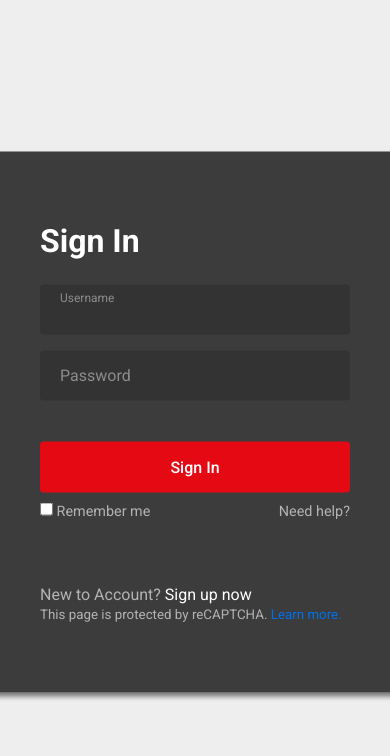
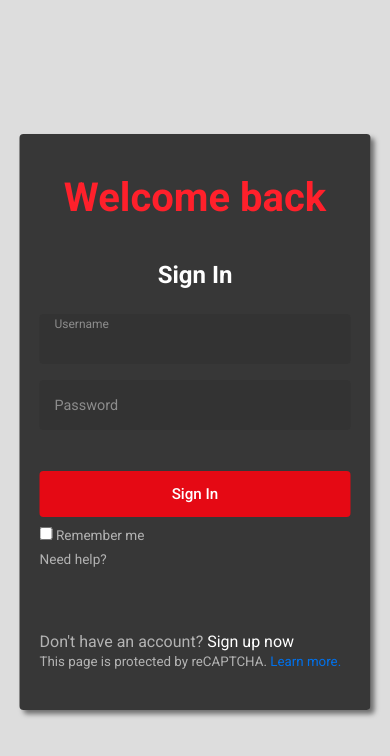
Before and after one commit to frdynsh/projek-umkm, a PHP site: page /db/login.php in a window 390 px wide. Shown: the top 756 px of the page. Run offline with PHP 8.4, Linux system fonts and the light colour scheme.

Commit message:
memperbaiki tampilan login dan register

```diff
--- a/css/responsive.css
+++ b/css/responsive.css
@@ -2,6 +2,9 @@
 	#logo h1 {
 		width: 250px;
 		font-size: 1.3rem;
+	}
+	.hero-home {
+		padding-top: 50px;
 	}
 	.hero-home .content h1 {
 		font-size: 1.8rem;
--- a/db/login.php
+++ b/db/login.php
@@ -56,40 +56,28 @@ if ($_SERVER["REQUEST_METHOD"] == "POST") {
   <link rel="stylesheet" href="https://cdnjs.cloudflare.com/ajax/libs/font-awesome/5.15.3/css/all.min.css">
   <style>
     @import url("https://fonts.googleapis.com/css2?family=Roboto:wght@400;500;600;700&display=swap");
-    * { margin: 0; padding: 0; box-sizing: border-box; font-family: "Roboto", sans-serif; }
+    * {margin: 0; padding: 0; box-sizing: border-box; font-family: "Roboto", sans-serif; }
     body {
       background-color: #ddd;
-    }
-    body::before {
-      content: "";
-      position: absolute;
-      left: 0;
-      top: 0;
-      opacity: 0.5;
-      width: 100%;
-      height: 100%;
-      background-color: #fff;
-      /* background: url("../img/bg/bg-1.svg") center/cover no-repeat; */
-    }
-    nav {
-      position: fixed;
-      padding: 25px 60px;
-      z-index: 1;
-    }
-    nav a img {
-      width: 167px;
     }
     .form-wrapper {
       position: absolute;
       left: 50%;
       top: 50%;
       border-radius: 4px;
-      padding: 70px;
+      padding: 60px;
       width: 450px;
       transform: translate(-50%, -50%);
       background: rgba(0, 0, 0, 0.75);
       z-index: 2;
       box-shadow: 4px 4px 5px rgba(0, 0, 0, 0.5);
+    }
+    .form-wrapper h1 {
+      padding: 0 ;
+      color:rgb(255, 32, 43);
+      font-size: 2.5rem;
+      text-align: center;
+      margin-bottom: 40px;
     }
     .form-wrapper h2 {
       color: #fff;
@@ -127,7 +115,7 @@ if ($_SERVER["REQUEST_METHOD"] == "POST") {
     .form-control input:focus + label,
     .form-control input:valid + label {
       font-size: 0.75rem;
-      transform: translateY(-130%);
+      transform: translateY(-160%);
     }
     button {
       width: 100%;
@@ -225,6 +213,57 @@ if ($_SERVER["REQUEST_METHOD"] == "POST") {
         transform: translateY(0);
       }
     }
+    @media (max-width: 768px) {
+      .form-wrapper {
+        width: 90%;
+        padding: 40px 20px;
+      }
+
+      .form-wrapper h2 {
+        font-size: 1.5rem;
+        text-align: center;
+      }
+
+      .form-control input {
+        font-size: 0.9rem;
+        padding: 0 15px;
+      }
+
+      .form-control label {
+        font-size: 0.9rem;
+        left: 15px;
+      }
+
+      button {
+        font-size: 0.95rem;
+        padding: 14px 0;
+      }
+
+      .form-help {
+        flex-direction: column;
+        align-items: flex-start;
+        gap: 8px;
+        font-size: 0.85rem;
+      }
+
+      #popup .popup-content {
+        width: 90%;
+        padding: 25px 15px;
+      }
+
+      #popup .popup-content h3 {
+        font-size: 1.25rem;
+      }
+
+      #popup .popup-content p {
+        font-size: 0.95rem;
+      }
+
+      #popup .popup-content button {
+        font-size: 0.95rem;
+        padding: 10px 16px;
+      }
+    }
 
   </style>
 </head>
@@ -238,6 +277,7 @@ if ($_SERVER["REQUEST_METHOD"] == "POST") {
 </div>
 
 <div class="form-wrapper">
+  <h1>Welcome back</h1>
   <h2>Sign In</h2>
   <form method="POST" action="login.php">
     <div class="form-control">
@@ -254,10 +294,10 @@ if ($_SERVER["REQUEST_METHOD"] == "POST") {
         <input type="checkbox" id="remember-me">
         <label for="remember-me">Remember me</label>
       </div>
-      <a href="#">Need help?</a>
+      <a href="../faq.html">Need help?</a>
     </div>
   </form>
-  <p>New to Account? <a href="../db/register.php">Sign up now</a></p>
+  <p>Don't have an account? <a href="../db/register.php">Sign up now</a></p>
   <small>This page is protected by reCAPTCHA. <a href="#">Learn more.</a></small>
 </div>
 
--- a/pay-with-card-online/index.php
+++ b/pay-with-card-online/index.php
@@ -215,11 +215,17 @@ $result = $conn->query($sql);
                                             <!-- Cart Items End -->
                                             <!-- Delivery Fee -->
                                             <div class="row">
+                                                <!-- Option Delivery -->
                                                 <div class="col-md-12 col-sm-12">
                                                     <label class="cbx radio-wrapper no-edges">
                                                         <input type="radio" value="delivery" name="transfer" checked> <span class="checkmark"></span>
                                                         <span class="radio-caption">Delivery</span><span class="option-price format-price transfer">10000</span>
                                                     </label>
+                                                    <!-- Option Take Away -->
+													<label class="cbx radio-wrapper no-edges">
+														<input type="radio" value="take away" name="transfer" checked><span class="checkmark"></span>
+														<span class="radio-caption">Take Away</span><span class="option-price format-price transfer">0.00</span>
+													</label>
                                                 </div>
                                             </div>
                                             <!-- Delivery Fee -->
```
Also changed, not shown: db/register.php (+62 -56 lines).
